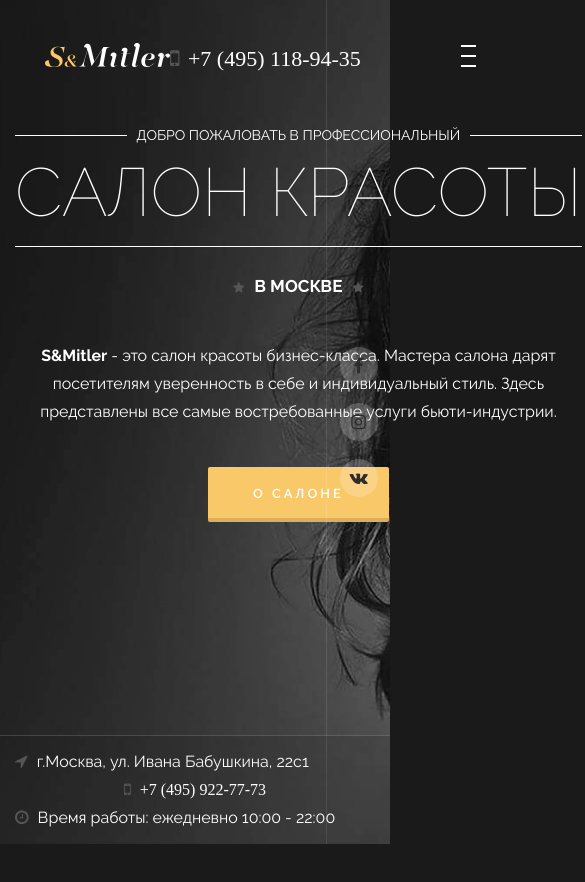
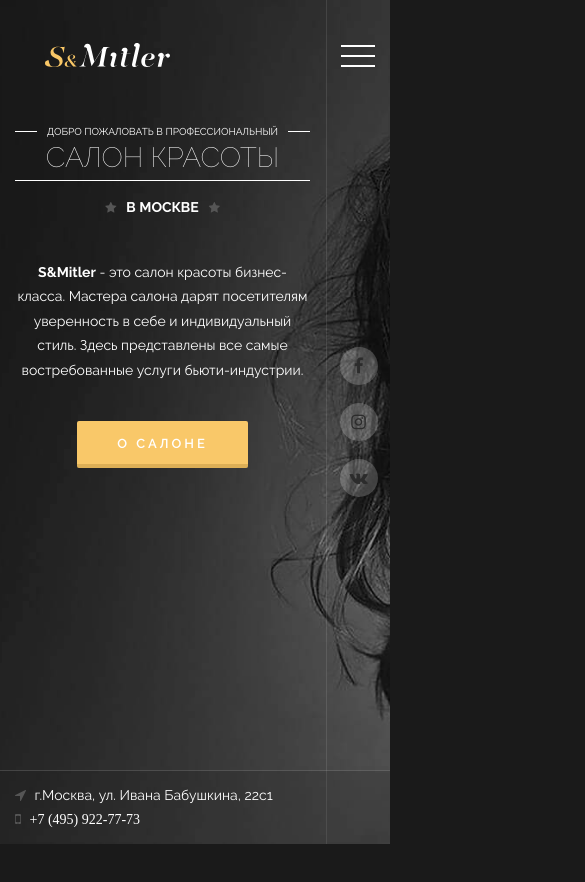
Before and after one commit to demershov/beauty-salon, a website: page app/index.html in a window 390 px wide. Shown: the whole page, 585 px wide, since content can reach past the window. Drawn offline with Linux system fonts and the light colour scheme.

Commit message:
Added media queries to the header.

```diff
--- a/app/index.html
+++ b/app/index.html
@@ -44,7 +44,7 @@
 					<a href="#" class="logo">
 						<img src="img/logo-1.svg" alt="Салон красоты S&Mitler">
 					</a>
-					<div class="phone">
+					<div class="phone hidden-xs">
 							<i class="fa fa-mobile" arial-hidden="true"></i>
 							+7 (495) 118-94-35
 					</div>
@@ -73,7 +73,7 @@
 					<div class="flex-center">
 						<div class="container">
 							<div class="row">
-								<div class="col-sm-7">
+								<div class="col-sm-7 col-xs-10">
 									<div class="header-composition">
 										<div class="welcome">
 											<p>
@@ -105,17 +105,17 @@
 				<div class="header-contacts">
 					<div class="container">
 						<div class="row">
-							<div class="col-md-4">
+							<div class="col-md-4 col-sm-6">
 								<i class="fa fa-location-arrow"></i>
 								г.Москва, ул. Ивана Бабушкина, 22с1
 							</div>
-							<div class="col-md-4">
+							<div class="col-md-4 col-sm-6">
 							<div class="phone-h">
 								<i class="fa fa-mobile"></i>
 								+7 (495) 922-77-73
 							</div>
 							</div>
-							<div class="col-md-4">
+							<div class="col-md-4 hidden-sm hidden-xs">
 								<i class="fa fa-clock-o"></i>
 								Время работы: ежедневно 10:00 - 22:00
 							</div>
--- a/app/sass/_media.sass
+++ b/app/sass/_media.sass
@@ -4,27 +4,66 @@
 
 /* Large Devices, Wide Screens */
 @media only screen and (max-width : 1200px)
-	/**/
+	.welcome
+		.title
+			font-size: 64px
+	.header-contacts
+		font-size: 14px
 
 
 /* Medium Devices, Desktops */
 @media only screen and (max-width : 992px)
-	/**/
+	.welcome
+		.title
+			font-size: 50px
 
 
 /* Small Devices, Tablets */
 @media only screen and (max-width : 768px)
-	/**/
+	.welcome
+		.title
+			font-size: 44px
+
+	.header-contacts
+		.phone-h
+			text-align: left
+
+	.hamburger
+		margin-left: auto
+
+	.button
+		padding: 12px 40px
 
 
 /* Extra Small Devices, Phones */
 @media only screen and (max-width : 480px)
-	/**/
+	.welcome
+		.title
+			font-size: 28px
+			margin-top: 5px
+
+		p
+			span
+				font-size: 10px
+
+		strong
+			margin-top: 14px
+			font-size: 14px
+
+	.header-composition
+		p
+			font-size: 14px
+
+	.hamburger
+		margin-left: auto
 
 
 /* Custom, iPhone Retina */
 @media only screen and (max-width : 320px)
-	/**/
+	.welcome
+		p
+			span
+				font-size: 8px
 
 
 /*==========  Mobile First  ==========*/
--- a/app/sass/main.sass
+++ b/app/sass/main.sass
@@ -47,7 +47,7 @@ body
 	opacity: 1
 	&.is-home
 		.site-header
-			min-height: 100vh
+			min-height: 700px
 			height: 100vh
 			background-color: $dark
 			color: #ffffff
@@ -77,7 +77,7 @@ h1, h2, h3, h4, h5, h6
 	font-family: firasans serif
 	font-size: 22px
 	margin-left: auto
-	margin-right: 85px
+	margin-right: 30px
 	white-space: nowrap
 	.fa
 		color: #555555
@@ -312,5 +312,4 @@ section
 		font-family: firasans sans-serif
 		text-align: center
 
-
-@import "media" // Всегда в конце
+@import "media"
```
Also changed, not shown: app/css/main.min.css.
